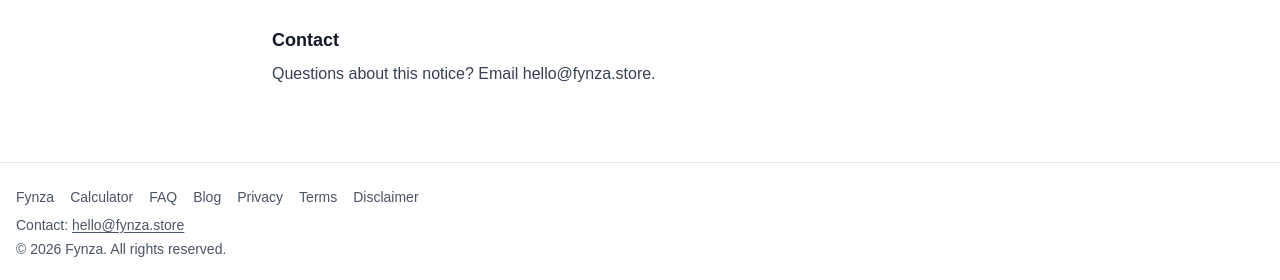
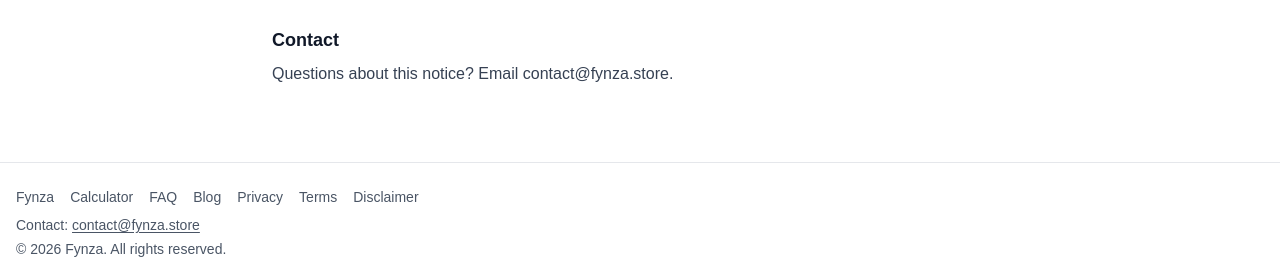
Before and after one commit to alihere04-pixel/etsy-calculator, a Next.js app: page /etsy/privacy in a window 1280 px wide. Shown: the part 517-797 px from the top of the page. Built offline with nearby package versions, Linux system fonts and the light colour scheme; no server answers.

Commit message:
fix: standardize contact email to contact@fynza.store

```diff
--- a/src/app/privacy/page.tsx
+++ b/src/app/privacy/page.tsx
@@ -49,7 +49,7 @@ export default function PrivacyPage() {
       </section>
       <section className="space-y-2">
         <h2 className="text-lg font-semibold text-gray-900">Contact</h2>
-        <p>Questions about this notice? Email hello@fynza.store.</p>
+        <p>Questions about this notice? Email contact@fynza.store.</p>
       </section>
       </LegalPage>
     </>
--- a/src/lib/site/config.ts
+++ b/src/lib/site/config.ts
@@ -5,5 +5,5 @@ export const siteConfig = {
   // URL prefix for this tool on fynza.store.
   // next.config.ts sets basePath: "/etsy", so routes live under /etsy/*.
   urlPrefix: "/etsy",
-  contactEmail: "hello@fynza.store",
+  contactEmail: "contact@fynza.store",
 } as const;
```
